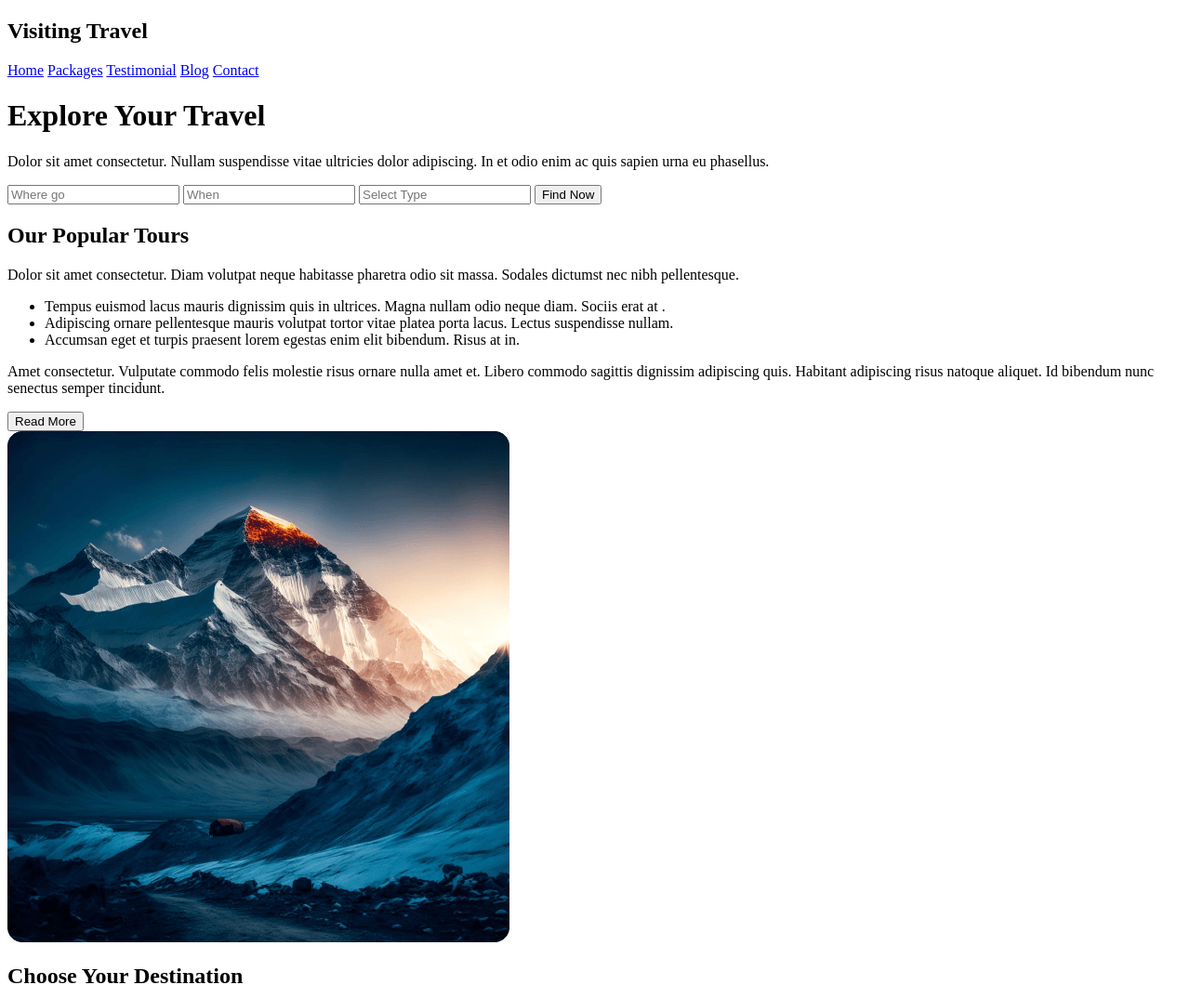
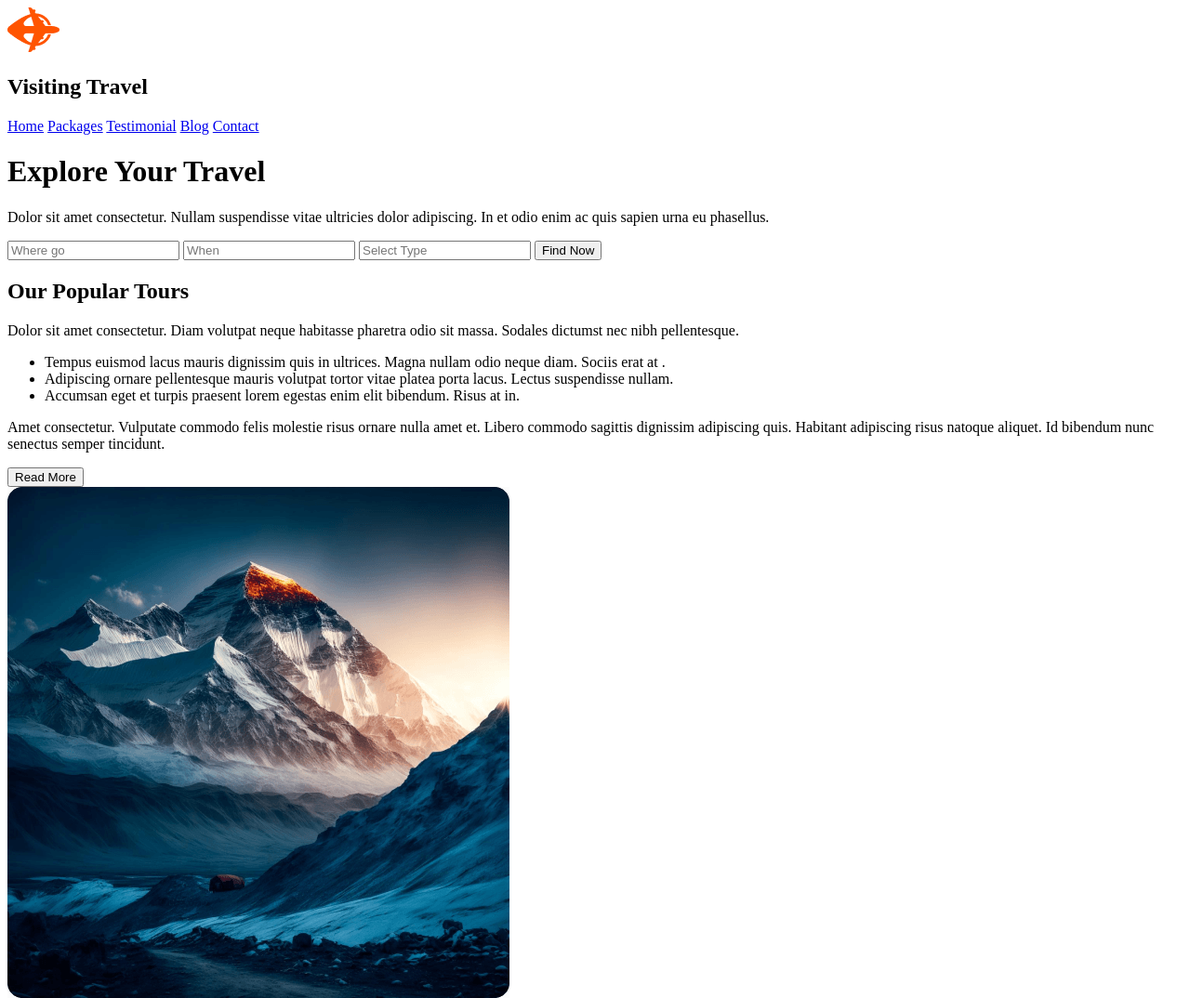
Before and after one commit to Fazla-Hasan/Secend-Assainment, a plain HTML site: page index.html in a window 1280 px wide. Shown: the top 1074 px of the page at 93% size. Drawn offline with Linux system fonts and the light colour scheme.

Commit message:
frist logo

```diff
--- a/index.html
+++ b/index.html
@@ -11,6 +11,7 @@
         <!-- top-heading-point -->
         <nav class="top-heading-point">
             <div>
+                <img src="Images/Group 40071 (2).png" alt="">
                 <h2>Visiting <span>Travel</span></h2>
             </div>
             <div>
```
